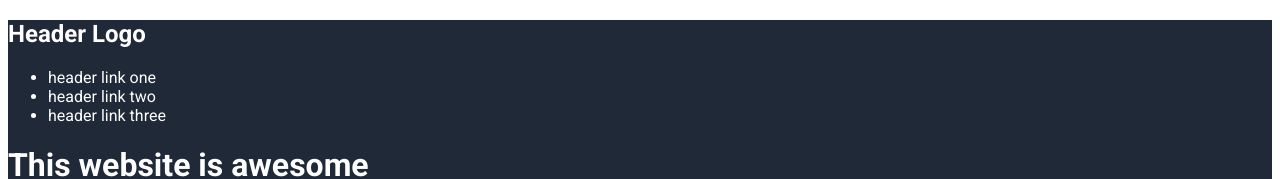
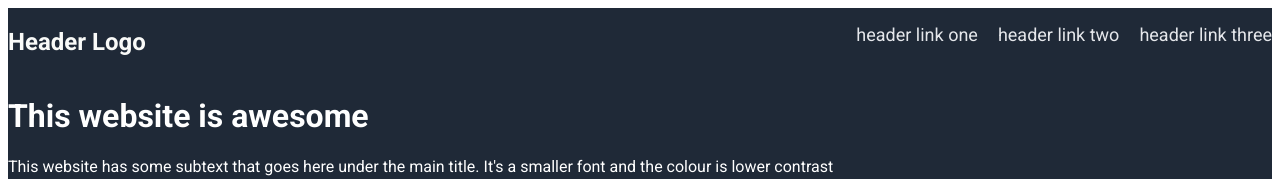
Before and after one commit to sameeksha-dalvi/landing-page-project, a plain HTML site: page index.html in a window 1280 px wide. Shown: the top 179 px of the page. Drawn offline with Linux system fonts and the light colour scheme.

Commit message:
Add style to header logo and header links
As per the reference image style was added to header logo and header links and both these elements where align horizontly.Also in index.html header link list we add anchor tag to create header links.

```diff
--- a/index.html
+++ b/index.html
@@ -7,12 +7,15 @@
             </head>
             <body>
                 <div class="header-section">
-                    <h2>Header Logo</h2>
-                    <ul>
-                        <li>header link one</li>
-                        <li>header link two</li>
-                        <li>header link three</li>
-                    </ul>
+                    <div class="header-container-one">
+                        <h2 id="logo">Header Logo</h2>
+                        <ul class="header-links">
+                            <li><a href="#">header link one</a></li>
+                            <li><a href="#">header link two</a></li>
+                            <li><a href="#">header link three</a></li>
+                        </ul>
+                    </div>
+
                     <h1>This website is awesome</h1>
                     <p>This website has some subtext that goes here under the main title. It's a smaller font and the colour is lower contrast</p>
                     <button>Sign Up</button>
--- a/style.css
+++ b/style.css
@@ -8,3 +8,30 @@ body{
     background-color: #1F2937;
     color: white;
 }
+
+.header-container-one{
+    display: flex;
+    justify-content: space-between;
+}
+
+#logo{
+    font-size: 24px;
+    color: #F9FAF8;
+}
+
+.header-links{
+    display: flex;
+    justify-content: space-around;
+    gap: 20px;
+
+}
+
+ul{
+    list-style: none;
+}
+
+a{
+    text-decoration: none;
+    font-size: 18px;
+    color: #E5E7EB;
+}
```
